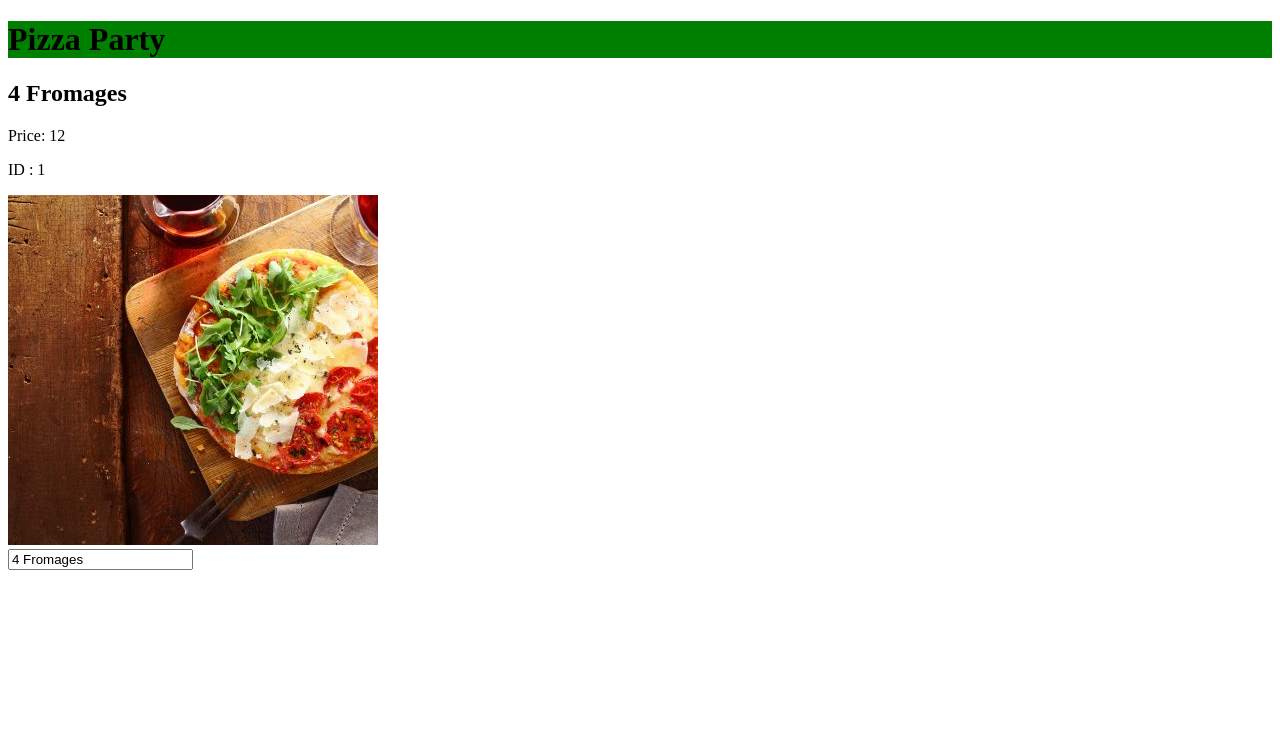
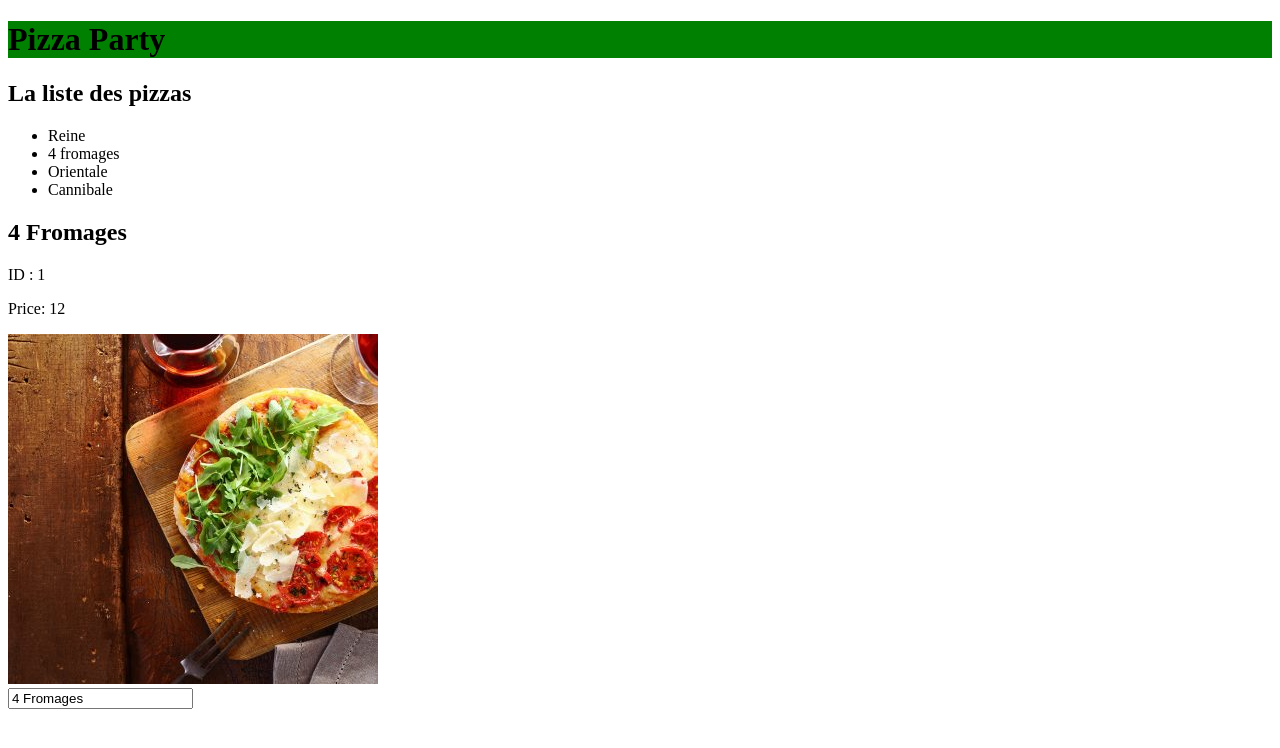
Before and after one commit to NunMimYa/pizzaparty, an Angular app: page / in a window 1280 px wide. Shown: the top 748 px of the page. Built offline with nearby package versions, Linux system fonts and the light colour scheme.

Commit message:
commit #2 click

```diff
--- a/src/app/app.component.html
+++ b/src/app/app.component.html
@@ -1,11 +1,18 @@
 <h1>{{title}}</h1>
+
+<h2>La liste des pizzas</h2>
+<ul>
+  <li *ngFor="let pizza of mesPizzas" (click)="onSelect(pizza)">
+    {{ pizza.name }}
+  </li>
+</ul>
 
 
 <div class=container>
   <div class="row">
     <h2>{{ maSuperPizza.name }}</h2>
+    <p class="d-block">ID : {{ maSuperPizza.id }}</p>
     <p class="d-block">Price: {{ maSuperPizza.price }}</p>
-    <p class="d-block">ID : {{ maSuperPizza.id }}</p>
     <!-- <img src="assets/img/pizzas/{{ maSuperPizza.image }}" alt=""> -->
     <img [src]="'assets/img/pizzas/' + maSuperPizza.image "
          [alt]="maSuperPizza.name">
--- a/src/app/app.component.ts
+++ b/src/app/app.component.ts
@@ -18,4 +18,20 @@
     image: '4-fromages.jpg'
   };
 
+  mesPizzas: Pizza[] = [
+    {id:1, name:'Reine', price: 12, image:'reine.jpg'},
+    {id:2, name:'4 fromages', price: 13, image:'4-fromages.jpg'},
+    {id:3, name:'Orientale', price: 11, image:'orientale.jpg'},
+    {id:4, name:'Cannibale', price: 9, image:'cannibale.jpg'},
+  ];
+
+  // On peut créer une fonction / une méthode
+  onSelect(pizza: Pizza){
+    // console.log('ça marche');
+    // console.log(this);
+    // console.log(pizza.name + ' ' + pizza.price + ' $');
+    this.maSuperPizza = pizza;
+    // console.log(this.mesPizzas.name);
+  }
+
 }
```
